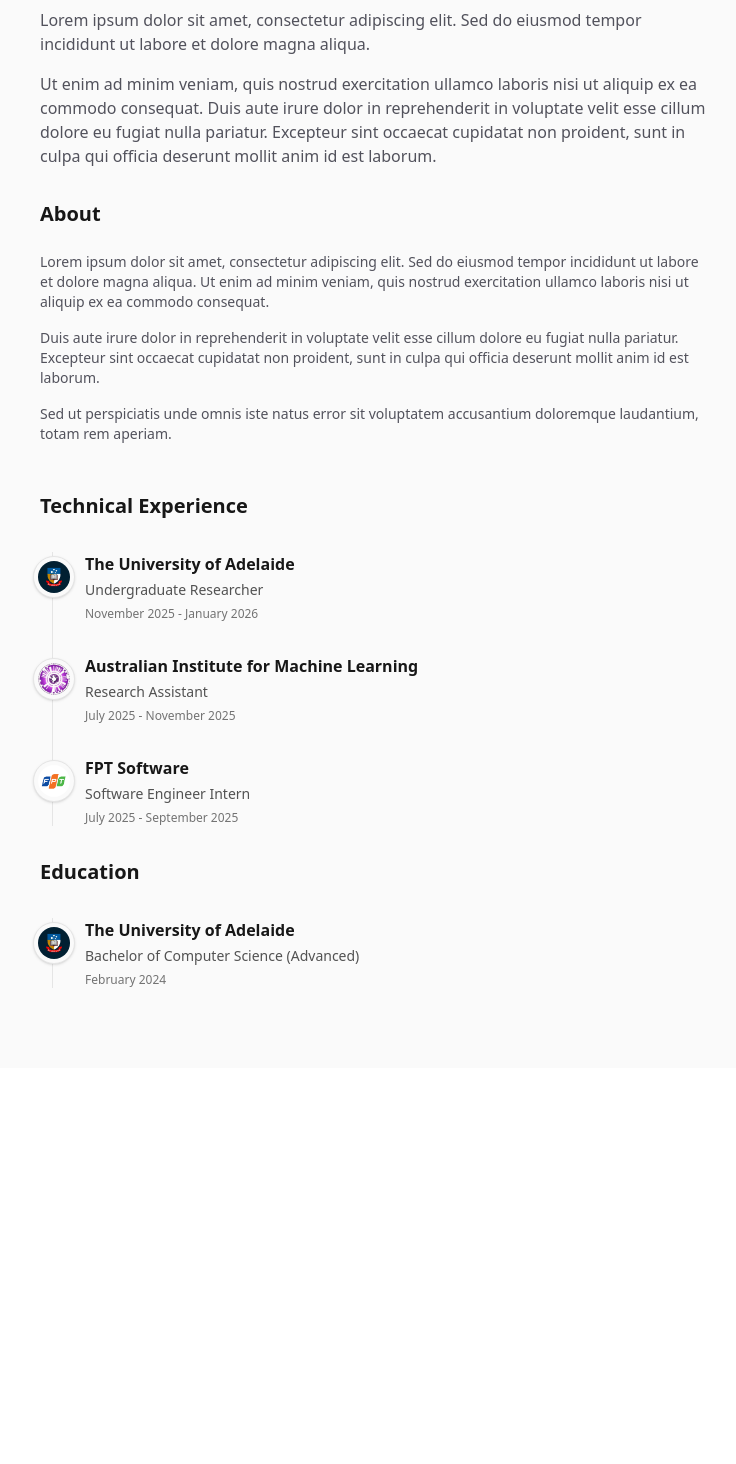
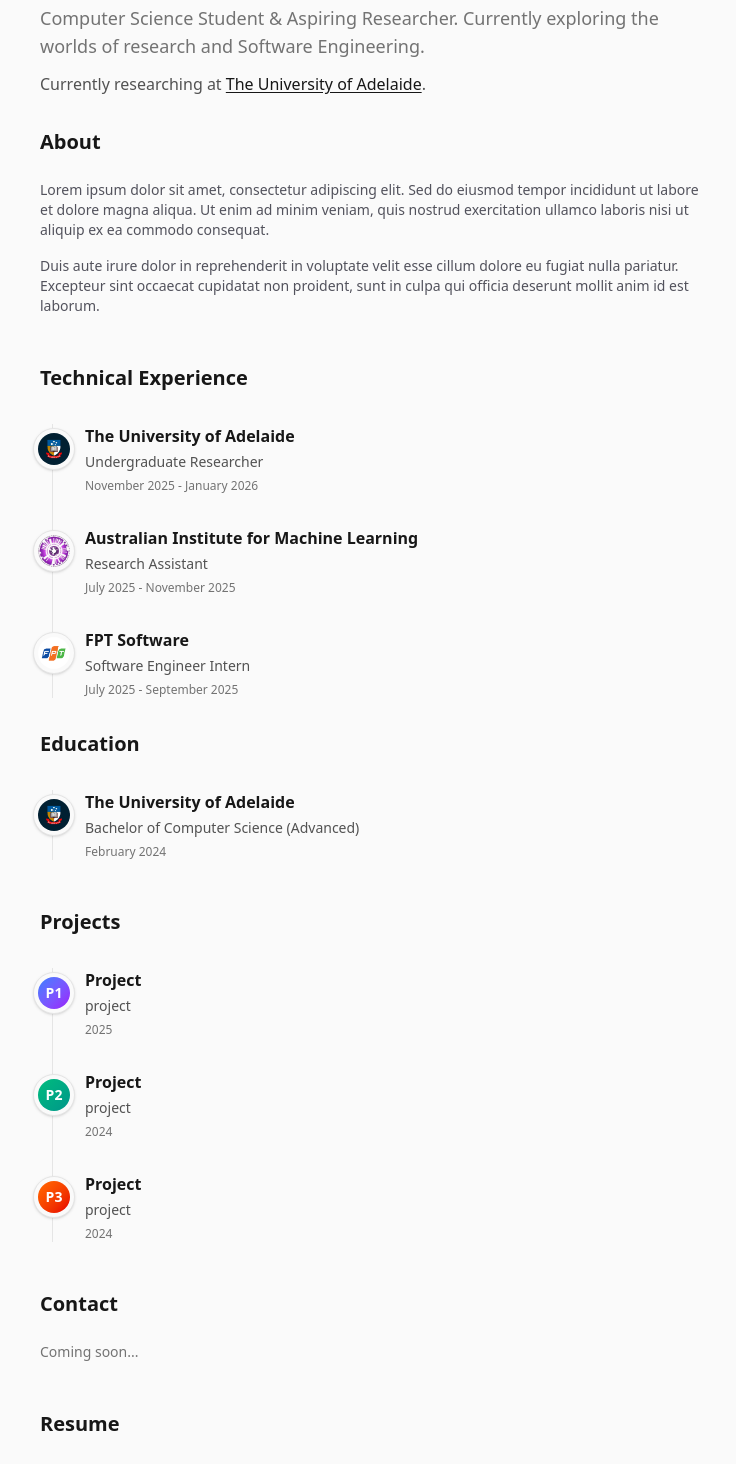
Before and after one commit to NHXHxD/portfolio, a Next.js app: page / in a window 1280 px wide. Shown: the part 204-1668 px from the top of the page, without its empty margins (264-1000 px from the left). Before the commit the page ends 1272 px from the top, so only its background shows below. Built offline with nearby package versions, Linux system fonts and the light colour scheme.

Commit message:
add projects section and modify hero section

```diff
--- a/app/globals.css
+++ b/app/globals.css
@@ -1,6 +1,10 @@
 @import "tailwindcss";
 
 @custom-variant dark (&:where(.dark, .dark *));
+
+html {
+  scroll-behavior: smooth;
+}
 
 @theme {
   --font-sans: var(--font-geist-sans);
--- a/app/page.tsx
+++ b/app/page.tsx
@@ -12,43 +12,45 @@
         {/* Navbar */}
         <nav className="flex justify-between items-center mb-8">
             <ul className="flex flex-wrap gap-4 sm:gap-6 text-sm font-medium text-neutral-600 dark:text-neutral-400">
-            <li className="hover:text-neutral-900 dark:hover:text-neutral-100 transition-colors cursor-pointer">Home</li>
-            <li className="hover:text-neutral-900 dark:hover:text-neutral-100 transition-colors cursor-pointer">About</li>
-                <li className="hover:text-neutral-900 dark:hover:text-neutral-100 transition-colors cursor-pointer">Experience</li>
-                <li className="hover:text-neutral-900 dark:hover:text-neutral-100 transition-colors cursor-pointer">Projects</li>
-                <li className="hover:text-neutral-900 dark:hover:text-neutral-100 transition-colors cursor-pointer">Blog</li>
-                <li className="hover:text-neutral-900 dark:hover:text-neutral-100 transition-colors cursor-pointer">Contact</li>
-                <li className="hover:text-neutral-900 dark:hover:text-neutral-100 transition-colors cursor-pointer">Resume</li>
+              <li><a href="#home" className="hover:text-neutral-900 dark:hover:text-neutral-100 transition-colors">Home</a></li>
+              <li><a href="#about" className="hover:text-neutral-900 dark:hover:text-neutral-100 transition-colors">About</a></li>
+              <li><a href="#experience" className="hover:text-neutral-900 dark:hover:text-neutral-100 transition-colors">Experience</a></li>
+              <li><a href="#projects" className="hover:text-neutral-900 dark:hover:text-neutral-100 transition-colors">Projects</a></li>
+              <li><a href="#blog" className="hover:text-neutral-900 dark:hover:text-neutral-100 transition-colors">Blog</a></li>
+              <li><a href="#contact" className="hover:text-neutral-900 dark:hover:text-neutral-100 transition-colors">Contact</a></li>
+              <li><a href="#resume" className="hover:text-neutral-900 dark:hover:text-neutral-100 transition-colors">Resume</a></li>
             </ul>
             <ThemeToggle />
         </nav>
 
         {/* Hero Section */}
-        <section className="flex flex-col gap-4">
+        <section id="home" className="flex flex-col gap-3 scroll-mt-8">
           <h1 className="text-4xl sm:text-5xl font-bold tracking-tight">
             Hi, I&apos;m Hy Nguyen.
           </h1>
 
-          <div className="space-y-4 text-zinc-600 dark:text-zinc-400">
-            <p>
-              Lorem ipsum dolor sit amet, consectetur adipiscing elit. Sed do
-              eiusmod tempor incididunt ut labore et dolore magna aliqua.
-            </p>
-            <p>
-              Ut enim ad minim veniam, quis nostrud exercitation ullamco laboris
-              nisi ut aliquip ex ea commodo consequat. Duis aute irure dolor in
-              reprehenderit in voluptate velit esse cillum dolore eu fugiat nulla
-              pariatur. Excepteur sint occaecat cupidatat non proident, sunt in
-              culpa qui officia deserunt mollit anim id est laborum.
-            </p>
-          </div>
+          <p className="text-lg text-neutral-500 dark:text-neutral-400">
+            Computer Science Student & Aspiring Researcher. Currently exploring the worlds of research and Software Engineering.
+          </p>
+
+          <p className="text-base text-neutral-600 dark:text-neutral-400">
+            Currently researching at{" "}
+            <a
+              href="https://www.adelaide.edu.au"
+              target="_blank"
+              rel="noopener noreferrer"
+              className="underline underline-offset-2 font-medium text-neutral-900 dark:text-neutral-100 hover:text-neutral-600 dark:hover:text-neutral-300 transition-colors"
+            >
+              The University of Adelaide
+            </a>.
+          </p>
         </section>
 
         {/* 1-Column Layout */}
         <div className="flex flex-col gap-12">
 
             {/* About Section */}
-            <div className="flex flex-col gap-6">
+            <section id="about" className="flex flex-col gap-6 scroll-mt-8">
                 <h2 className="text-xl font-bold">About</h2>
                 <div className="flex flex-col gap-4 text-sm text-zinc-600 dark:text-zinc-400">
                     <p>
@@ -63,18 +65,15 @@
                         cupidatat non proident, sunt in culpa qui officia deserunt mollit
                         anim id est laborum.
                     </p>
-                    <p>
-                        Sed ut perspiciatis unde omnis iste natus error sit voluptatem
-                        accusantium doloremque laudantium, totam rem aperiam.
-                    </p>
+
                 </div>
-            </div>
+            </section>
 
             {/* Right Column: Experience & Education */}
             <div className="flex flex-col gap-8">
 
                 {/* Technical Experience Section */}
-                <section className="flex flex-col gap-8">
+                <section id="experience" className="flex flex-col gap-8 scroll-mt-8">
                     <h2 className="text-xl font-bold">Technical Experience</h2>
                     <div className="relative border-l border-neutral-200 dark:border-neutral-800 ml-3 space-y-8">
                       {/* The University of Adelaide */}
@@ -124,7 +123,7 @@
                 </section>
 
                 {/* Education Section */}
-                <section className="flex flex-col gap-8">
+                <section id="education" className="flex flex-col gap-8 scroll-mt-8">
                     <h2 className="text-xl font-bold">Education</h2>
                     <div className="relative border-l border-neutral-200 dark:border-neutral-800 ml-3 space-y-8">
                       {/* Education Item*/}
@@ -145,6 +144,70 @@
 
             </div>
 
+            {/* Projects Section */}
+            <section id="projects" className="flex flex-col gap-8 scroll-mt-8">
+                <h2 className="text-xl font-bold">Projects</h2>
+                <div className="relative border-l border-neutral-200 dark:border-neutral-800 ml-3 space-y-8">
+                  {/* Project 1 */}
+                  <div className="relative pl-8">
+                    <div className="absolute -left-[20px] top-1 bg-neutral-50 dark:bg-neutral-950 p-1 rounded-full border border-neutral-200 dark:border-neutral-800 shadow-sm overflow-hidden">
+                      <div className="w-8 h-8 rounded-full bg-gradient-to-br from-blue-500 to-purple-600 flex items-center justify-center text-white text-sm font-bold">P1</div>
+                    </div>
+                    <div className="flex flex-col gap-1">
+                        <h3 className="font-semibold text-neutral-900 dark:text-neutral-100">Project</h3>
+                        <p className="text-sm text-neutral-600 dark:text-neutral-400">project</p>
+                        <p className="text-xs text-neutral-500 dark:text-neutral-500 mt-0.5">
+                          2025
+                        </p>
+                    </div>
+                  </div>
+
+                  {/* Project 2 */}
+                  <div className="relative pl-8">
+                    <div className="absolute -left-[20px] top-1 bg-neutral-50 dark:bg-neutral-950 p-1 rounded-full border border-neutral-200 dark:border-neutral-800 shadow-sm overflow-hidden">
+                      <div className="w-8 h-8 rounded-full bg-gradient-to-br from-emerald-500 to-teal-600 flex items-center justify-center text-white text-sm font-bold">P2</div>
+                    </div>
+                    <div className="flex flex-col gap-1">
+                        <h3 className="font-semibold text-neutral-900 dark:text-neutral-100">Project</h3>
+                        <p className="text-sm text-neutral-600 dark:text-neutral-400">project</p>
+                        <p className="text-xs text-neutral-500 dark:text-neutral-500 mt-0.5">
+                          2024
+                        </p>
+                    </div>
+                  </div>
+
+                  {/* Project 3 */}
+                  <div className="relative pl-8">
+                    <div className="absolute -left-[20px] top-1 bg-neutral-50 dark:bg-neutral-950 p-1 rounded-full border border-neutral-200 dark:border-neutral-800 shadow-sm overflow-hidden">
+                      <div className="w-8 h-8 rounded-full bg-gradient-to-br from-orange-500 to-red-600 flex items-center justify-center text-white text-sm font-bold">P3</div>
+                    </div>
+                    <div className="flex flex-col gap-1">
+                        <h3 className="font-semibold text-neutral-900 dark:text-neutral-100">Project</h3>
+                        <p className="text-sm text-neutral-600 dark:text-neutral-400">project</p>
+                        <p className="text-xs text-neutral-500 dark:text-neutral-500 mt-0.5">
+                          2024
+                        </p>
+                    </div>
+                  </div>
+                </div>
+            </section>
+
+            {/* Contact Section */}
+            <section id="contact" className="flex flex-col gap-6 scroll-mt-8">
+                <h2 className="text-xl font-bold">Contact</h2>
+                <p className="text-sm text-neutral-500 dark:text-neutral-400">
+                    Coming soon...
+                </p>
+            </section>
+
+            {/* Resume Section */}
+            <section id="resume" className="flex flex-col gap-6 scroll-mt-8">
+                <h2 className="text-xl font-bold">Resume</h2>
+                <p className="text-sm text-neutral-500 dark:text-neutral-400">
+                    Coming soon...
+                </p>
+            </section>
+
         </div>
 
       </main>
```
